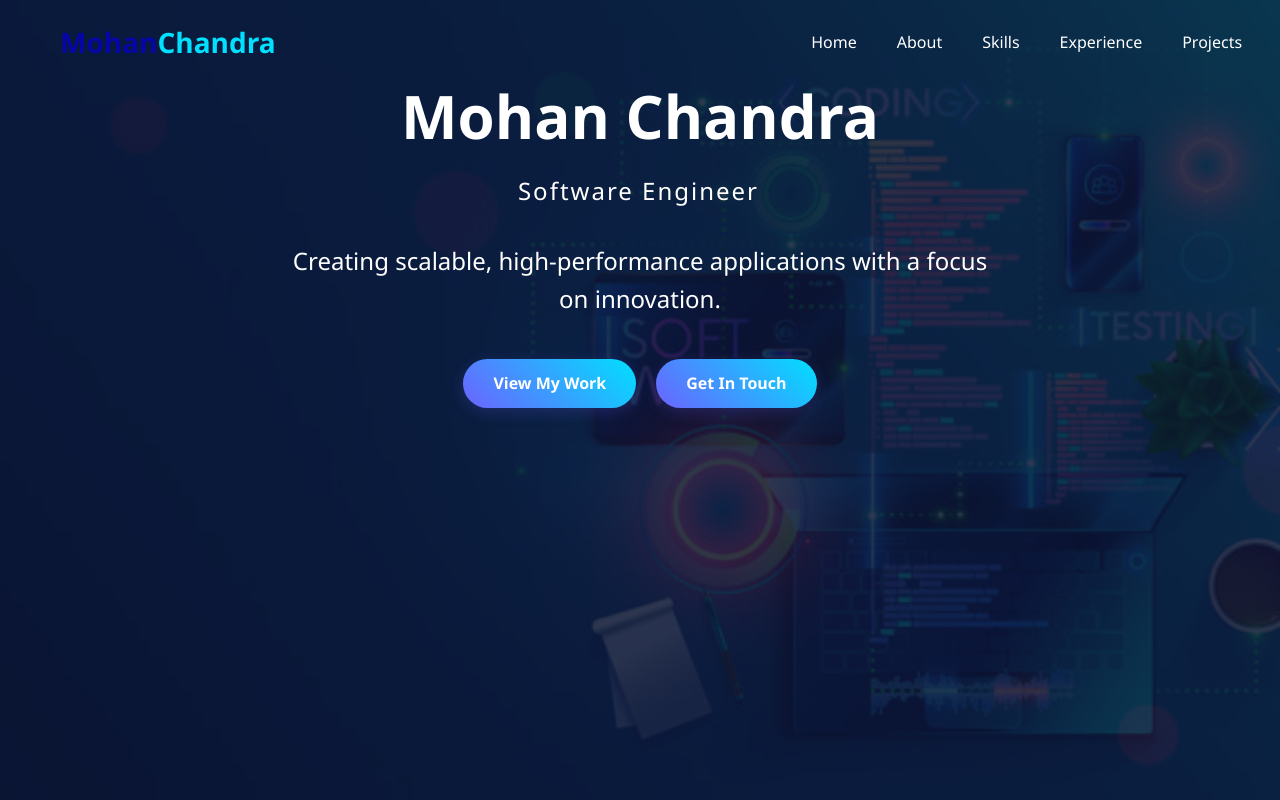
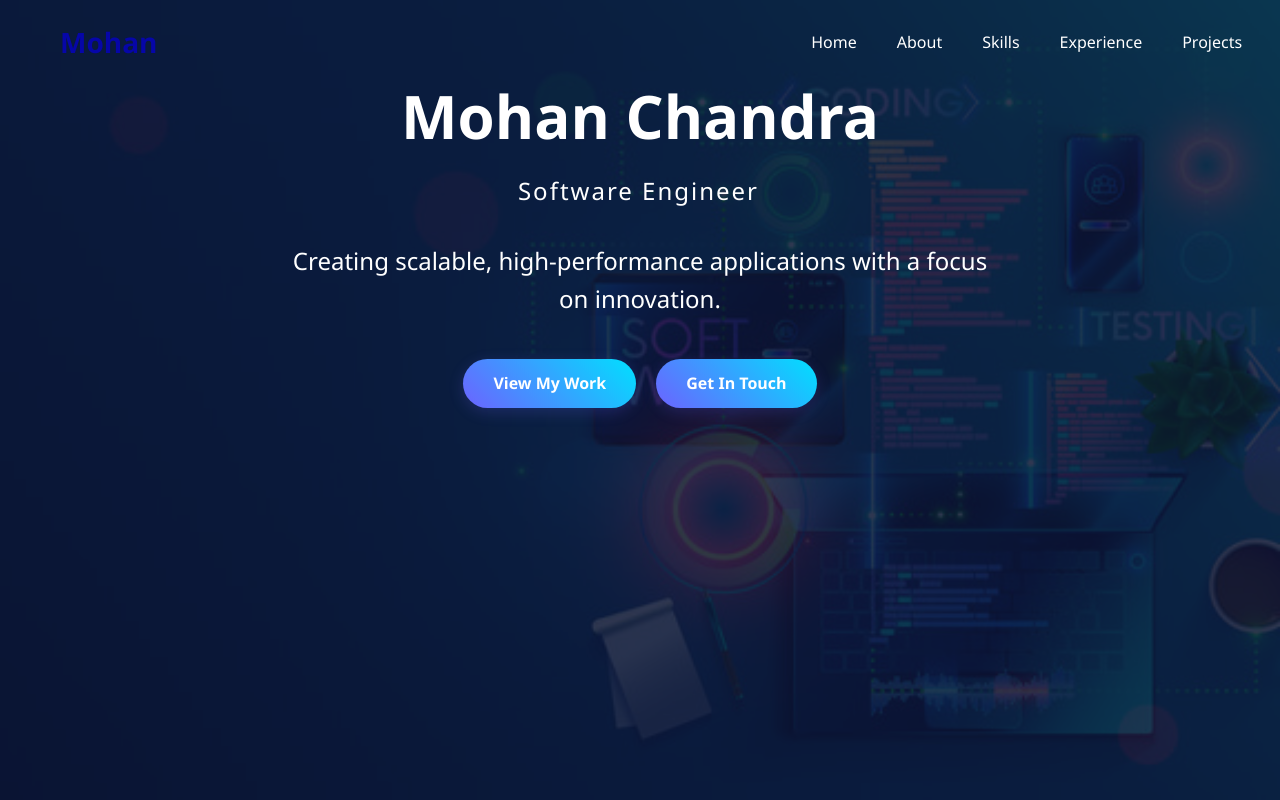
Before and after one commit to mohanrangu07/portfolio, a plain HTML site: page index.html in a window 1280 px wide. Shown: the top 800 px of the page. Drawn offline with Linux system fonts and the light colour scheme.

Commit message:
Update index.html

```diff
--- a/index.html
+++ b/index.html
@@ -742,7 +742,7 @@
         <div class="header-overlay"></div>
         <div class="container">
             <nav class="navbar">
-                <a href="#home" class="logo">Mohan<span>Chandra</span></a>
+                <a href="#home" class="logo">Mohan<!--<span>Chandra</span>--></a>
                 <ul class="nav-links">
                     <li><a href="#home">Home</a></li>
                     <li><a href="#about">About</a></li>
```
